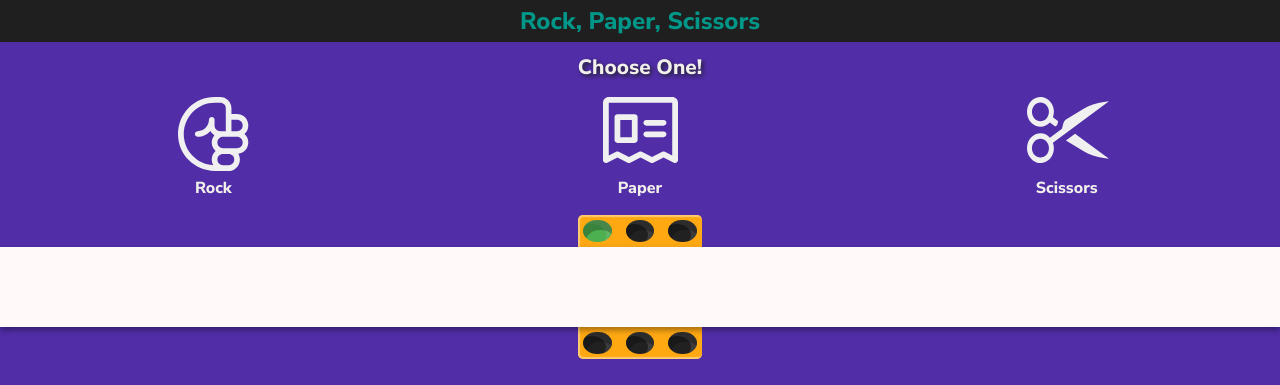
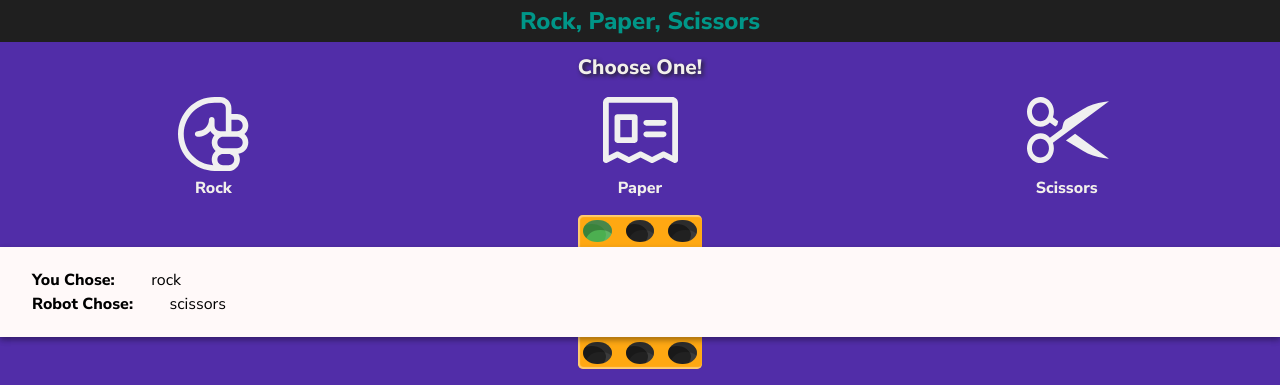
Before and after one commit to porquesammy/rock-paper-scissors, a plain HTML site: page index.html in a window 1280 px wide. Both pictures are taken after a click on the element "Rock". Shown: the top 385 px of the page. Drawn offline with Linux system fonts and the light colour scheme.

Commit message:
add choices text to feedback section

```diff
--- a/css/style.css
+++ b/css/style.css
@@ -89,7 +89,7 @@ h2 {
 }
 
 .new-game {
-  color: rgb(255, 168, 18);
+  color: rgb(249, 191, 90);
 }
 
 .choose:hover {
--- a/js/script.js
+++ b/js/script.js
@@ -124,16 +124,24 @@ function checkResult() {
 
 function game() {
     readyText.style.display = 'none';
+    playerText.style.display = 'block';
+    computerText.style.display = 'block';
+    const playerTextSpan = document.querySelector('.player-choice>span');
+    const computerTextSpan = document.querySelector('.robot-choice>span');
+
   if (playerScore < 3 && computerScore < 3) {
     getComputerChoice();
     checkResult();
+    playerTextSpan.innerText = `${playerSelection}`;
+    computerTextSpan.innerText = `${computerSelection}`;
 
     if (result === 'win') {
       ++playerScore;
-      console.log(playerScore);
+
+
     } else if (result === 'lose') {
       ++computerScore;
-      console.log(computerScore);
+
     } else {
       result = 'tie';
     }
@@ -152,7 +160,6 @@ function game() {
     case 3:
       playerScoreThree.classList.add('win');
       ++totalGamesWon;
-      console.log('you win');
       playerScore = undefined;
       computerScore = undefined;
       choose.innerText = 'New Game?';
```
